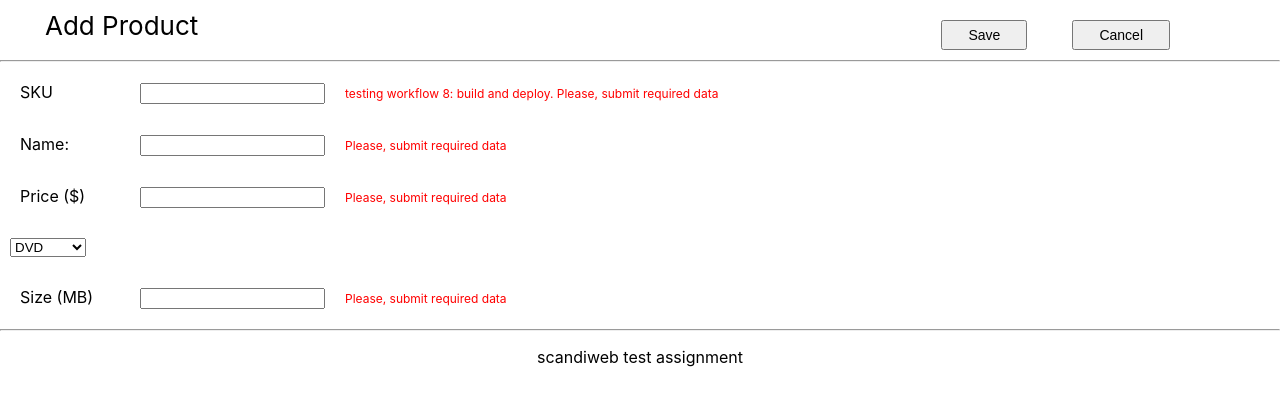
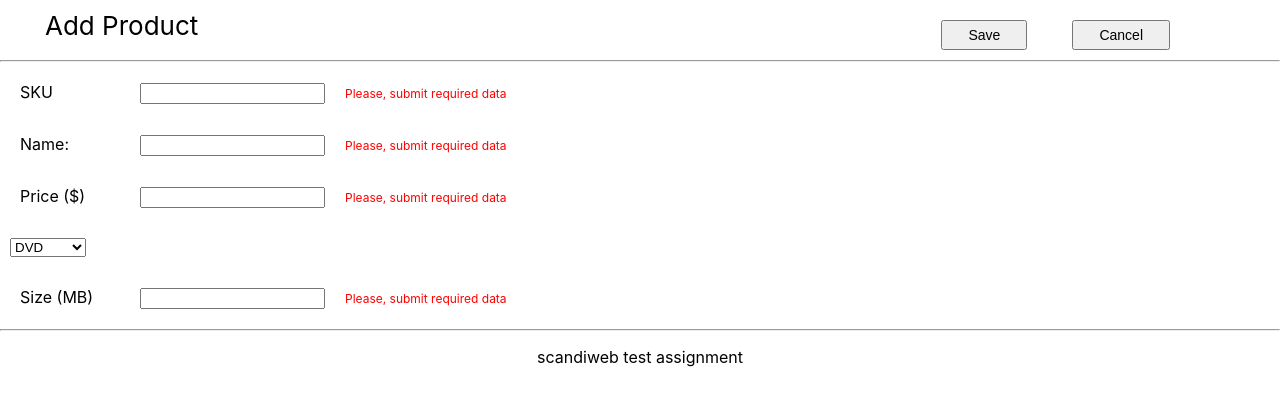
Before and after one commit to OsSLatvia/scandi, a React (Create React App) app: page /add-product in a window 1280 px wide. Shown: the top 406 px of the page. Built offline with nearby package versions, Linux system fonts and the light colour scheme.

Commit message:
rollback changes from testing

```diff
--- a/src/add-product.js
+++ b/src/add-product.js
@@ -24,7 +24,7 @@ function AddProduct() {
   });
 
   const [validationError, setValidationError] = useState({
-    sku: 'testing workflow 8: build and deploy. Please, submit required data',
+    sku: 'Please, submit required data',
     name: 'Please, submit required data',
     price: 'Please, submit required data',
     size: 'Please, submit required data',
```
